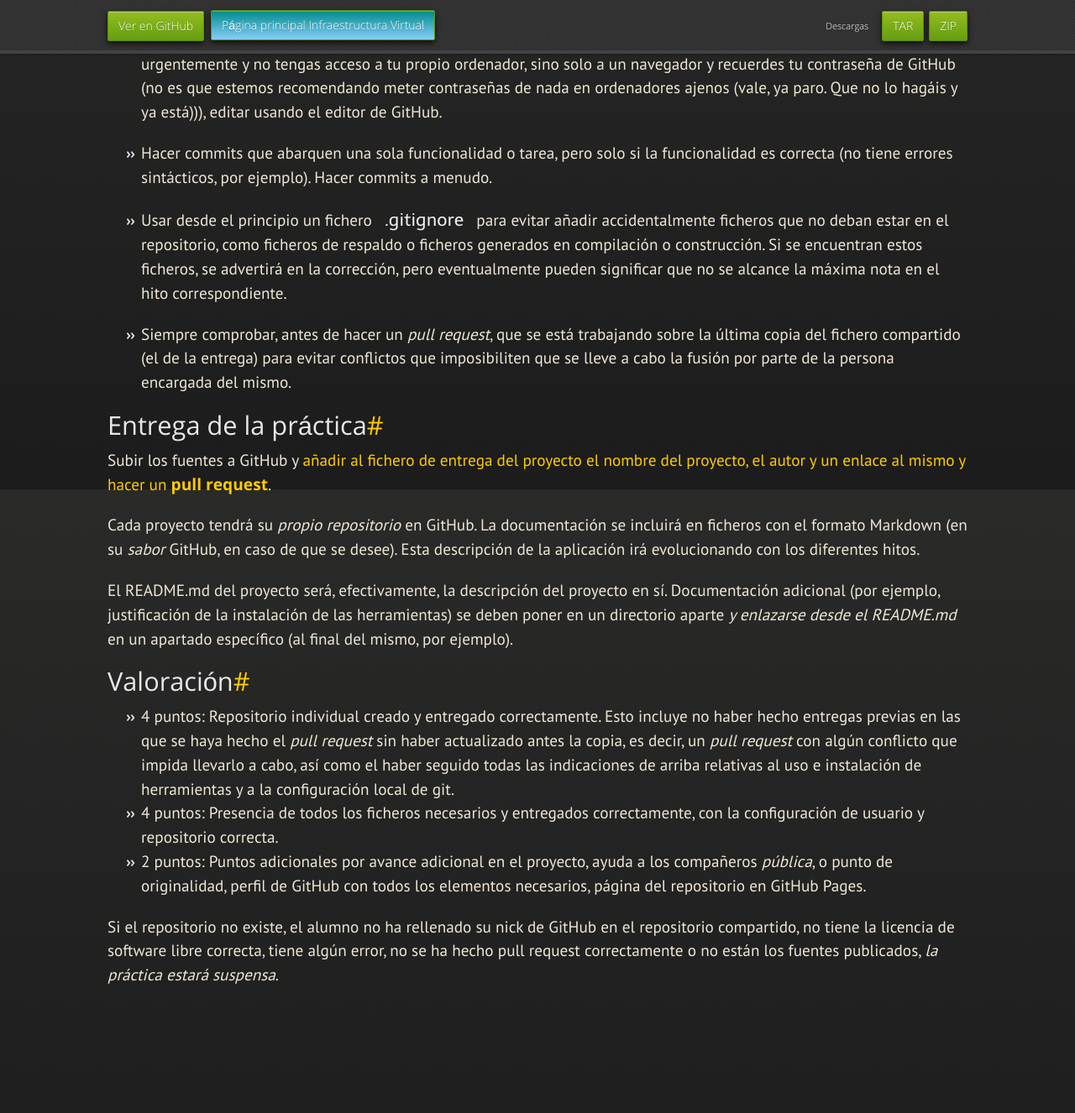
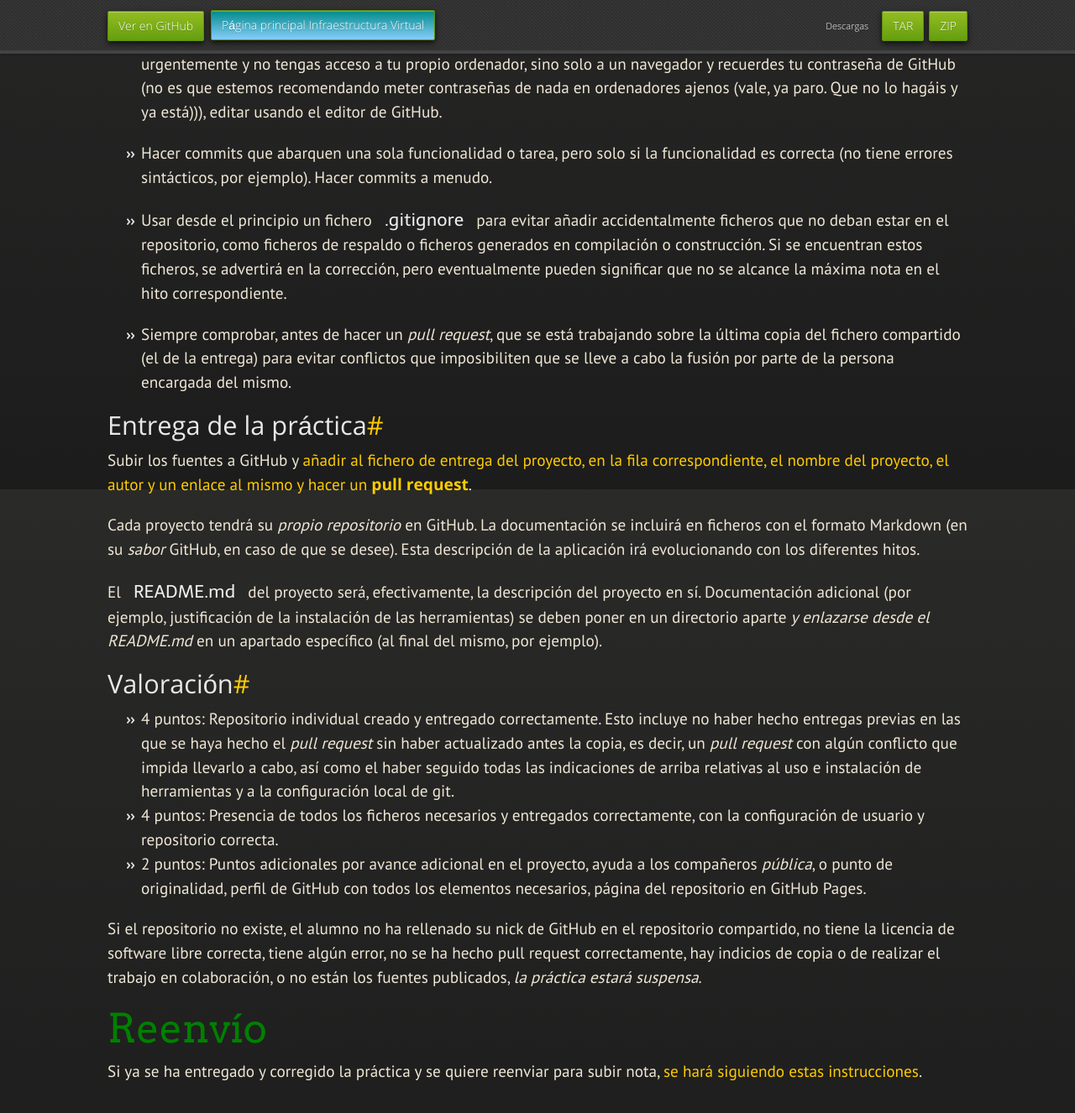
Before and after one commit to JJ/IV, a Jekyll site: the page built from documentos/proyecto/0.Repositorio.md, in a window 1280 px wide and 1400 px high, scrolled down 1217 px. Shown: the top 1326 px of the window at 84% size. Built offline with Jekyll 4.4.1, drawn with Linux system fonts in a browser that asks for light colours; nearby versions of some CDN libraries; some web fonts are replaced; our own code applies the rules of GitHub Pages for plain Markdown files; before the commit the page ends 2503 px from its top, so only the background shows below that.

Commit message:
Sync documentos/proyecto/0.Repositorio.md de master a gh-pages

```diff
--- a/documentos/proyecto/0.Repositorio.md
+++ b/documentos/proyecto/0.Repositorio.md
@@ -87,14 +87,14 @@ que incluyen, pero no se limitan, a
 Entrega de la práctica
 --------------------------------
 Subir los fuentes a GitHub y
-[añadir al fichero de entrega del proyecto el nombre del proyecto, el autor y un enlace al mismo y hacer un **pull request**](https://github.com/JJ/IV-19-20/blob/master/proyectos/hito-0).
+[añadir al fichero de entrega del proyecto, en la fila correspondiente, el nombre del proyecto, el autor y un enlace al mismo y hacer un **pull request**](https://github.com/JJ/IV-19-20/blob/master/proyectos/hito-.md0).
 
-Cada proyecto tendrá su *propio repositorio* en GitHub. La documentación se incluirá
-en ficheros con el formato Markdown (en su *sabor* GitHub, en caso de
-que se desee). Esta descripción de la
+Cada proyecto tendrá su *propio repositorio* en GitHub. La
+documentación se incluirá en ficheros con el formato Markdown (en su
+*sabor* GitHub, en caso de que se desee). Esta descripción de la
 aplicación irá evolucionando con los diferentes hitos.
 
-El README.md del proyecto será, efectivamente, la descripción del proyecto en sí. Documentación adicional (por ejemplo, justificación de la instalación de las herramientas) se deben poner en un directorio aparte *y enlazarse desde el README.md* en un apartado específico (al final del mismo, por ejemplo).
+El `README.md` del proyecto será, efectivamente, la descripción del proyecto en sí. Documentación adicional (por ejemplo, justificación de la instalación de las herramientas) se deben poner en un directorio aparte *y enlazarse desde el README.md* en un apartado específico (al final del mismo, por ejemplo).
 
 Valoración
 --------------
@@ -114,5 +114,10 @@ Valoración
 Si el repositorio no existe, el alumno no ha rellenado su nick de
   GitHub en el repositorio compartido, no tiene la licencia de software libre
   correcta, tiene algún error, no se ha hecho pull request
-  correctamente o no están los fuentes publicados, *la práctica estará
+  correctamente, hay indicios de copia o de realizar el trabajo en colaboración,  o no están los fuentes publicados, *la práctica estará
   suspensa*.
+
+# Reenvío
+
+Si ya se ha entregado y corregido la práctica y se quiere reenviar
+para subir nota, [se hará siguiendo estas instrucciones](Reenvios).
```
